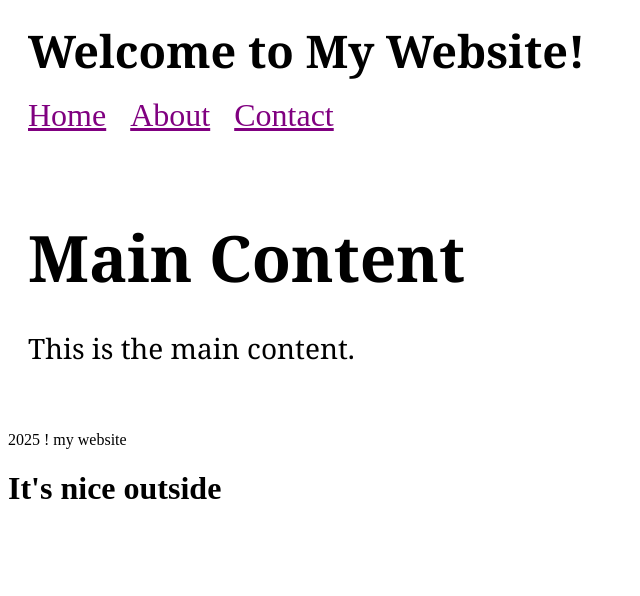
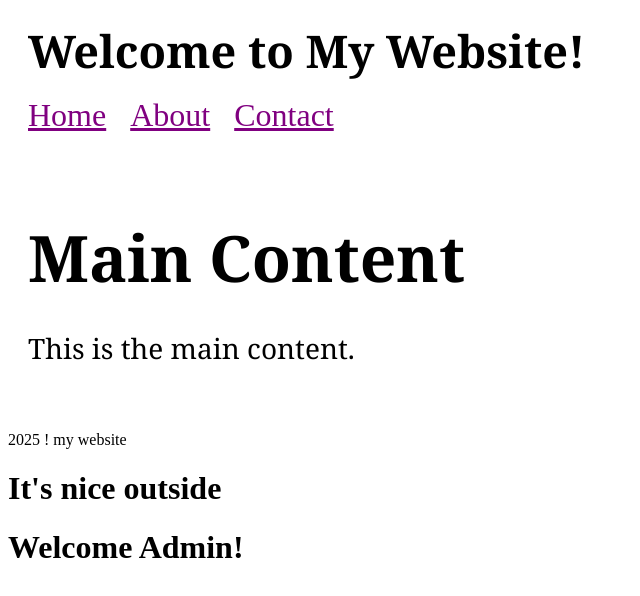
Before and after one commit to Gautam29013/demo-react, a React (Vite) app: page / in a window 1280 px wide. Shown: the top 596 px of the page, without its empty margins (0-640 px from the left). Built offline with nearby package versions, Linux system fonts and the light colour scheme.

Commit message:
Add UserStatus component to display user role based on login status

```diff
--- a/src/App.jsx
+++ b/src/App.jsx
@@ -3,6 +3,7 @@ import Header from "./components/header";
 import Main from "./components/main";
 import Footer from './components/footer';
 import Weather from './components/weather';
+import UserStatus from './components/userstatus';
 
 
 const App = () => {
@@ -11,6 +12,7 @@ const App = () => {
     <Main />
     <Footer />
     <Weather />
+    <UserStatus isLoggedIn={true} isadmin={true} />
   </div>;
 };
 
--- /dev/null
+++ b/src/components/userstatus.jsx
@@ -0,0 +1,13 @@
+import React from 'react'
+
+const UserStatus = (props) => {
+
+    if(props.isLoggedIn && props.isadmin) {
+        return <h1>Welcome Admin!</h1>;
+    } else {
+        return <h1>Welcome User!</h1>;
+    }
+
+}
+
+export default UserStatus
```
